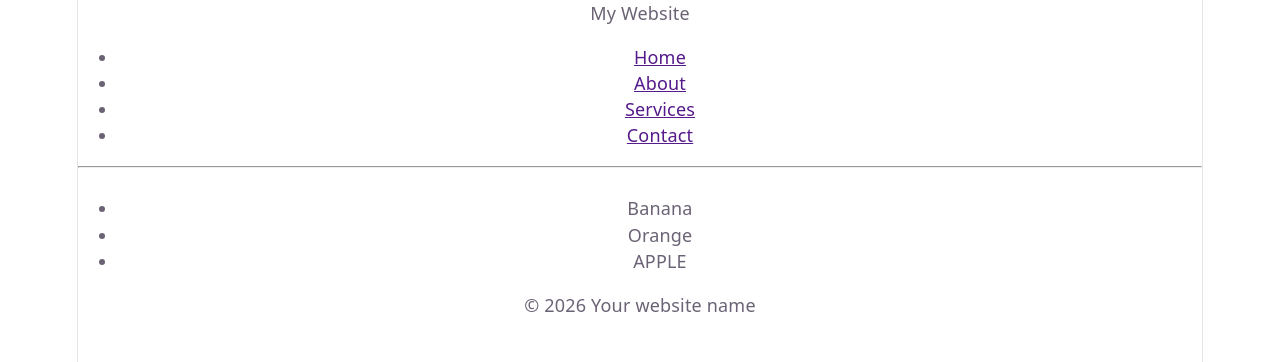
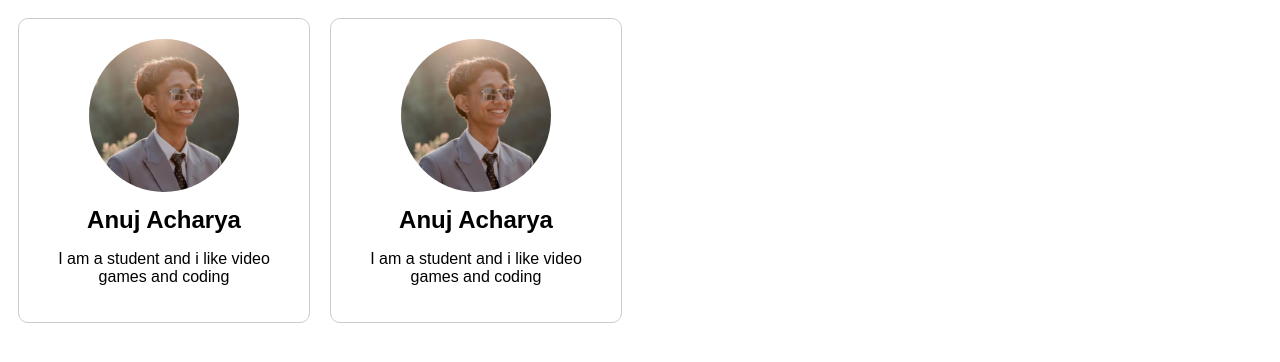
Before and after one commit to AnujAcharya2338/Learning_more_react, a React (Vite) app: page / in a window 1280 px wide. Shown: the top 362 px of the page. Built offline with nearby package versions, Linux system fonts and the light colour scheme.

Commit message:
Made a card component

```diff
--- a/src/App.jsx
+++ b/src/App.jsx
@@ -1,15 +1,11 @@
-import Header from "./header"
-import Footer from "./footer";
-import Food from "./food";
+import Card from "./card"
 function App() {
 
-  return(
-    <>
-    <Header></Header>
-    <Food></Food>
-    <Footer></Footer>
-    </>
-  );
+ return(<>
+  <Card/>
+  <Card/>
+  </>
+ );
 
 }
 
--- /dev/null
+++ b/src/card.jsx
@@ -0,0 +1,14 @@
+import { useDebugValue } from "react"
+import profilePiv from './assets/anuj.png'
+
+function Card(){
+
+    return(
+        <div className="card">
+            <img className = "img1" src={profilePiv} alt="Profile Picture" />
+            <h2 className="card-title">Anuj Acharya</h2>
+            <p className="card-text"> I am a student and i like video games and coding</p>
+        </div>
+    )
+}
+export default Card
--- a/src/food.jsx
+++ /dev/null
@@ -1,14 +0,0 @@
-function Food(){
-
-    const food1 = "Orange";
-    const food2 = "Apple";
-return(
-<ul>
-    <li>Banana</li>
-    <li>{food1}</li>
-    <li>{food2.toUpperCase()}</li>
-</ul>
-);
-}
-
-export default Food
--- a/src/footer.jsx
+++ /dev/null
@@ -1,9 +0,0 @@
-function Footer() {
-  return (
-    <footer>
-      <p>&copy; {new Date().getFullYear()} Your website name</p>
-    </footer>
-  );
-}
-
-export default Footer;
--- a/src/header.jsx
+++ /dev/null
@@ -1,19 +0,0 @@
-
-function Header() {
-  return (
-    <header>
-      <p>My Website</p>
-      <nav>
-        <ul>
-            <li><a href="">Home </a></li>
-            <li><a href="">About </a></li>
-            <li><a href="">Services </a></li>
-            <li><a href="">Contact </a></li>
-        </ul>
-      </nav>
-      <hr />
-    </header>
-  );
-}
-
-export default Header;
--- a/src/index.css
+++ b/src/index.css
@@ -1,111 +1,26 @@
-:root {
-  --text: #6b6375;
-  --text-h: #08060d;
-  --bg: #fff;
-  --border: #e5e4e7;
-  --code-bg: #f4f3ec;
-  --accent: #aa3bff;
-  --accent-bg: rgba(170, 59, 255, 0.1);
-  --accent-border: rgba(170, 59, 255, 0.5);
-  --social-bg: rgba(244, 243, 236, 0.5);
-  --shadow:
-    rgba(0, 0, 0, 0.1) 0 10px 15px -3px, rgba(0, 0, 0, 0.05) 0 4px 6px -2px;
-
-  --sans: system-ui, 'Segoe UI', Roboto, sans-serif;
-  --heading: system-ui, 'Segoe UI', Roboto, sans-serif;
-  --mono: ui-monospace, Consolas, monospace;
-
-  font: 18px/145% var(--sans);
-  letter-spacing: 0.18px;
-  color-scheme: light dark;
-  color: var(--text);
-  background: var(--bg);
-  font-synthesis: none;
-  text-rendering: optimizeLegibility;
-  -webkit-font-smoothing: antialiased;
-  -moz-osx-font-smoothing: grayscale;
-
-  @media (max-width: 1024px) {
-    font-size: 16px;
-  }
+.card .img1 {
+  max-width: 60%;
+  height: auto;
+  border-radius: 50%;
+  margin-bottom: 10px;
 }
 
-@media (prefers-color-scheme: dark) {
-  :root {
-    --text: #9ca3af;
-    --text-h: #f3f4f6;
-    --bg: #16171d;
-    --border: #2e303a;
-    --code-bg: #1f2028;
-    --accent: #c084fc;
-    --accent-bg: rgba(192, 132, 252, 0.15);
-    --accent-border: rgba(192, 132, 252, 0.5);
-    --social-bg: rgba(47, 48, 58, 0.5);
-    --shadow:
-      rgba(0, 0, 0, 0.4) 0 10px 15px -3px, rgba(0, 0, 0, 0.25) 0 4px 6px -2px;
-  }
-
-  #social .button-icon {
-    filter: invert(1) brightness(2);
-  }
+.card {
+  border: 1px solid hsl(0, 0%, 80%);
+  border-radius: 10px;
+  box-shadow: 5px 5px 5px rgb(0, 0, 0, o.1);
+  padding: 20px;
+  margin: 10px;
+  text-align: center;
+  max-width: 250px;
+  display: inline-block;
 }
-
-body {
-  margin: 0;
+.card .card-title{
+   font-family: Arial, sans-serif;
+   margin: 0;
+   color: rgba(0, 0, 20%);
 }
-
-#root {
-  width: 1126px;
-  max-width: 100%;
-  margin: 0 auto;
-  text-align: center;
-  border-inline: 1px solid var(--border);
-  min-height: 100svh;
-  display: flex;
-  flex-direction: column;
-  box-sizing: border-box;
+.card .card-text{
+  font-family: Arial, Helvetica, sans-serif;
+  color:hsl(0, 0, 30%);
 }
-
-h1,
-h2 {
-  font-family: var(--heading);
-  font-weight: 500;
-  color: var(--text-h);
-}
-
-h1 {
-  font-size: 56px;
-  letter-spacing: -1.68px;
-  margin: 32px 0;
-  @media (max-width: 1024px) {
-    font-size: 36px;
-    margin: 20px 0;
-  }
-}
-h2 {
-  font-size: 24px;
-  line-height: 118%;
-  letter-spacing: -0.24px;
-  margin: 0 0 8px;
-  @media (max-width: 1024px) {
-    font-size: 20px;
-  }
-}
-p {
-  margin: 0;
-}
-
-code,
-.counter {
-  font-family: var(--mono);
-  display: inline-flex;
-  border-radius: 4px;
-  color: var(--text-h);
-}
-
-code {
-  font-size: 15px;
-  line-height: 135%;
-  padding: 4px 8px;
-  background: var(--code-bg);
-}
```
Also changed, not shown: src/assets/anuj.png (added).
